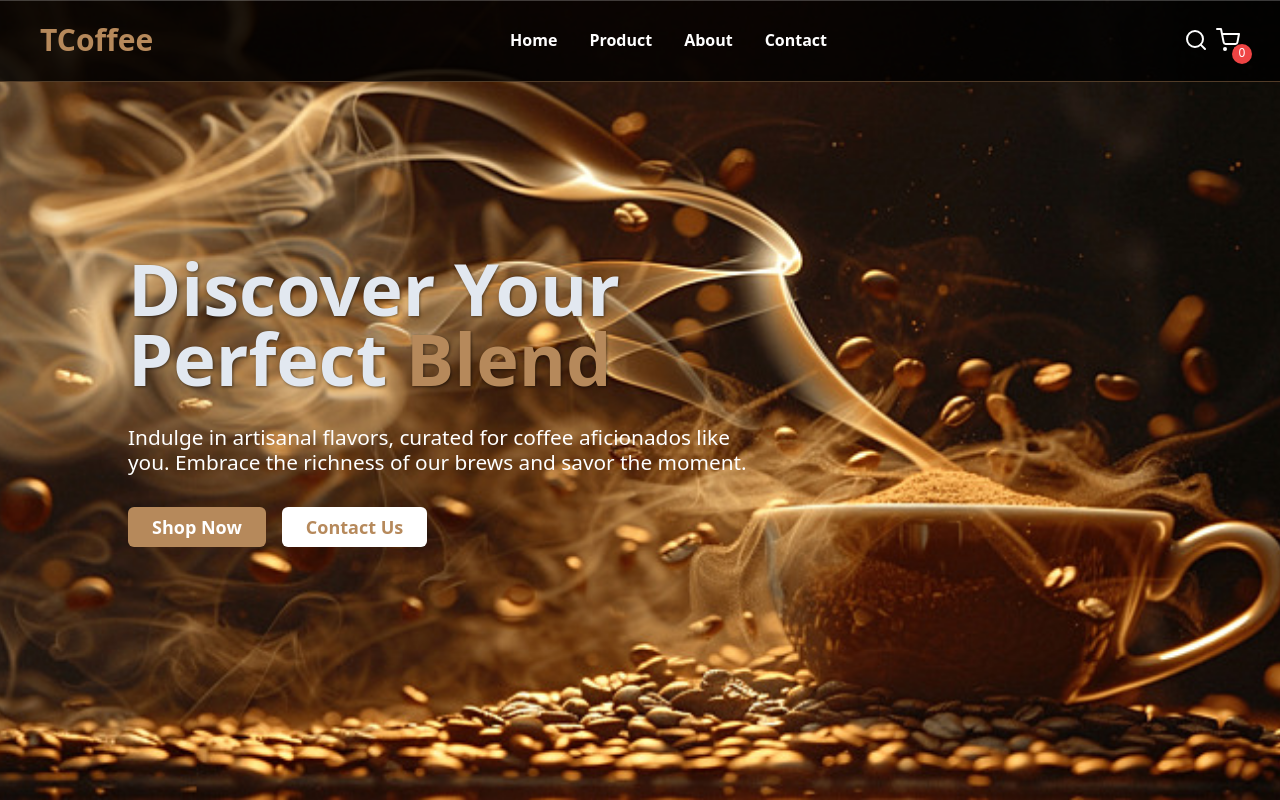
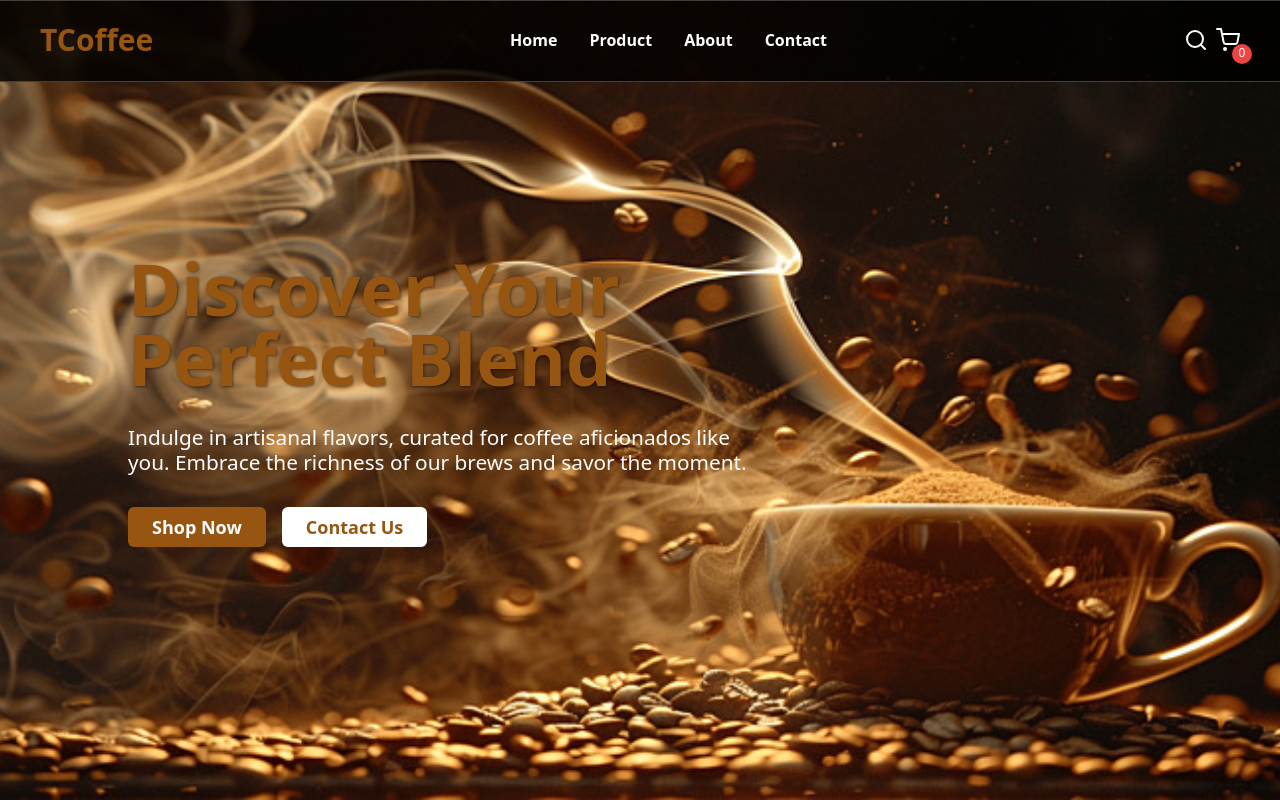
Before and after one commit to rifqimuzhaffar/marketplace-sederhana, a React (Vite) app: page / in a window 1280 px wide. Built offline with nearby package versions, Linux system fonts and the light colour scheme.

Commit message:
add: effect aos

```diff
--- a/package.json
+++ b/package.json
@@ -11,6 +11,7 @@
   },
   "dependencies": {
     "@reduxjs/toolkit": "^2.2.4",
+    "aos": "^3.0.0-beta.6",
     "localforage": "^1.10.0",
     "match-sorter": "^6.3.4",
     "react": "^18.2.0",
--- a/src/components/Elements/CardProducts/index.jsx
+++ b/src/components/Elements/CardProducts/index.jsx
@@ -4,7 +4,12 @@ import products from "../../../data/dataProducts";
 const CardProducts = (props) => {
   const { children } = props;
   return (
-    <div className="text-center w-80 drop-shadow-md bg-black/80 px-6 py-4 rounded-xl flex flex-col justify-between gap-2">
+    <div
+      className="text-center w-80 drop-shadow-md bg-black/80 px-6 py-4 rounded-xl flex flex-col justify-between gap-2"
+      data-aos="zoom-in"
+      data-aos-easing="ease-out-cubic"
+      data-aos-duration="1000"
+    >
       {children}
     </div>
   );
--- a/src/components/Fragments/AboutFragments/AboutDesc.jsx
+++ b/src/components/Fragments/AboutFragments/AboutDesc.jsx
@@ -1,6 +1,11 @@
 const AboutDesc = () => {
   return (
-    <div className="flex flex-col justify-center items-center text-center px-4">
+    <div
+      className="flex flex-col justify-center items-center text-center px-4"
+      data-aos="zoom-in"
+      data-aos-easing="linear"
+      data-aos-duration="1000"
+    >
       <h3 className="text-3xl font-bold mb-6">
         What makes our coffee <span className="text-yellow-400">special</span> ?
       </h3>
--- a/src/components/Fragments/AboutFragments/Accordions.jsx
+++ b/src/components/Fragments/AboutFragments/Accordions.jsx
@@ -7,7 +7,12 @@ const Accordions = () => {
   const handleToggle = (index) => setActive(index);
 
   return (
-    <div className="flex gap-2 cursor-pointer mx-auto">
+    <div
+      className="flex gap-2 cursor-pointer mx-auto"
+      data-aos="fade-right"
+      data-aos-easing="linear"
+      data-aos-duration="1000"
+    >
       {cards.map((card, index) => {
         const isActive = active === index;
         return (
--- a/src/components/Layouts/HomeLayouts.jsx
+++ b/src/components/Layouts/HomeLayouts.jsx
@@ -1,13 +1,37 @@
 import { Link } from "react-router-dom";
 import Button from "../Elements/Button";
+import AOS from "aos";
+import "aos/dist/aos.css";
+import { useEffect, useState } from "react";
 
 const HomeLayouts = () => {
+  const [text, setText] = useState("");
+  const [charIndex, setCharIndex] = useState(0);
+  const strings = "Discover Your Perfect Blend";
+  const typingSpeed = 100; // Kecepatan mengetik (ms)
+
+  useEffect(() => {
+    const interval = setInterval(
+      () =>
+        charIndex === strings.length
+          ? clearInterval(interval)
+          : (setText((prevText) => prevText + strings[charIndex]),
+            setCharIndex((prevIndex) => prevIndex + 1)),
+      typingSpeed
+    );
+    return () => clearInterval(interval);
+  }, [charIndex, strings]);
+
   return (
     <>
       <section className="bg-black bg-homepage min-h-screen text-slate-300 bg-cover object-cover bg-no-repeat bg-bottom flex items-center">
-        <main className="py-[1.4rem] px-[10%] max-w-[55rem]">
-          <h1 className="text-slate-200 text-[3em] md:text-[4.5em] font-bold leading-[70px] [text-shadow:_1px_1px_3px_rgb(1_1_1_/_50%)]">
-            Discover Your Perfect <span className="text-primary">Blend</span>
+        <main
+          className="py-[1.4rem] px-[10%] max-w-[55rem]"
+          data-aos="fade-right"
+          data-aos-duration="3000"
+        >
+          <h1 className="text-primary text-[3em] md:text-[4.5em] font-bold leading-[50px] md:leading-[70px] [text-shadow:_1px_1px_3px_rgb(1_1_1_/_50%)]">
+            {text}
           </h1>
           <p className="text-[1.3rem] my-[2rem] leading-[25px] text-white">
             Indulge in artisanal flavors, curated for coffee aficionados like
@@ -26,4 +50,5 @@ const HomeLayouts = () => {
     </>
   );
 };
+AOS.init();
 export default HomeLayouts;
--- a/tailwind.config.js
+++ b/tailwind.config.js
@@ -4,7 +4,7 @@ export default {
   theme: {
     extend: {
       colors: {
-        primary: "#b6895b",
+        primary: "#965612",
         secondary: "#010101",
       },
       backgroundImage: {
```
Also changed, not shown: 1 other file (tests, documents, lock files or other folders).
